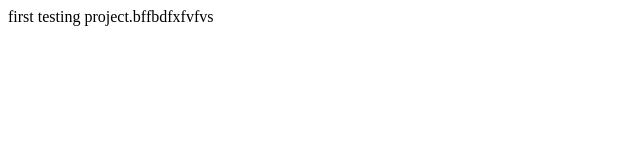
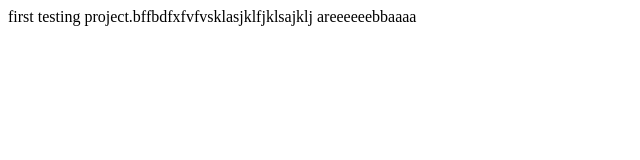
Before and after one commit to AreeebaArshad/Project1, a plain HTML site: page index.html in a window 1280 px wide. Shown: the whole page, without its empty margins (0-640 px from the left). Drawn offline with Linux system fonts and the light colour scheme.

Commit message:
fisrt change

```diff
--- a/index.html
+++ b/index.html
@@ -1,4 +1,5 @@
 <!DOCTYPE html>
 <body>
-    first testing project.bffbdfxfvfvs
+    first testing project.bffbdfxfvfvsklasjklfjklsajklj
+    areeeeeebbaaaa
 </body>
```
